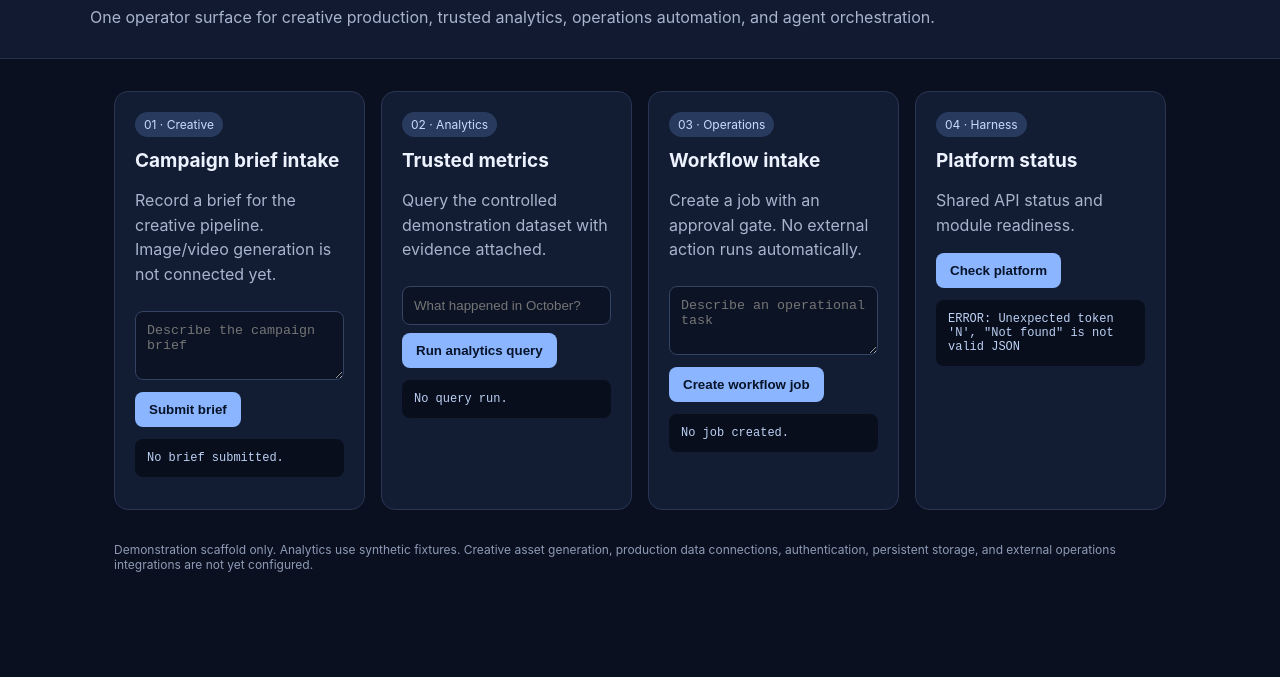
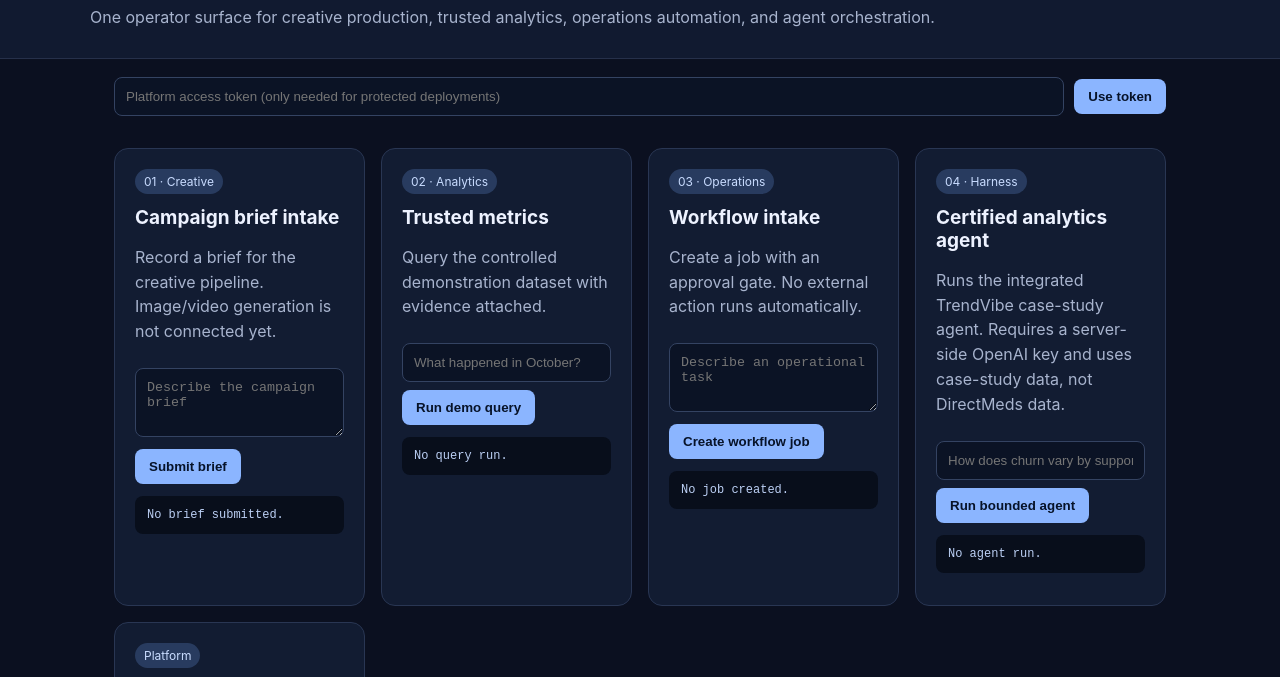
Before and after one commit to kelbrictech/customer-retention-diagnostics, a website: page directmeds-platform/public/index.html in a window 1280 px wide. Shown: the part 103-780 px from the top of the page. Drawn offline with Linux system fonts and the light colour scheme; no server answers.

Commit message:
Add access token support and integrated analytics agent UI

```diff
--- a/directmeds-platform/public/index.html
+++ b/directmeds-platform/public/index.html
@@ -14,25 +14,31 @@ textarea,input{width:100%;background:#0b1325;color:#fff;border:1px solid #344362
 button{background:#8bb5ff;color:#071329;border:0;border-radius:8px;padding:10px 14px;font-weight:700;cursor:pointer}
 pre{white-space:pre-wrap;overflow-wrap:anywhere;background:#080e1b;padding:12px;border-radius:8px;color:#bcd0f5;font-size:12px}
 footer{max-width:1100px;margin:32px auto;padding:0 24px 32px;color:#8e9bb6;font-size:12px}
+.auth{max-width:1100px;margin:18px auto 0;padding:0 24px;display:grid;grid-template-columns:1fr auto;gap:10px;align-items:center}
+.auth input{margin:0}.auth button{white-space:nowrap}
 </style>
 </head>
 <body>
 <header><div class="eyebrow">Engineering demonstration · synthetic data mode</div><h1>DirectMeds AI Production Platform</h1><div class="muted">One operator surface for creative production, trusted analytics, operations automation, and agent orchestration.</div></header>
+<div class="auth"><input id="accessToken" type="password" autocomplete="off" placeholder="Platform access token (only needed for protected deployments)"><button onclick="saveToken()">Use token</button></div>
 <main>
 <div class="grid">
 <section class="card"><span class="tag">01 · Creative</span><h2>Campaign brief intake</h2><p class="muted">Record a brief for the creative pipeline. Image/video generation is not connected yet.</p><textarea id="brief" rows="3" placeholder="Describe the campaign brief"></textarea><button onclick="submitBrief()">Submit brief</button><pre id="creativeOut">No brief submitted.</pre></section>
-<section class="card"><span class="tag">02 · Analytics</span><h2>Trusted metrics</h2><p class="muted">Query the controlled demonstration dataset with evidence attached.</p><input id="question" placeholder="What happened in October?"><button onclick="askAnalytics()">Run analytics query</button><pre id="analyticsOut">No query run.</pre></section>
+<section class="card"><span class="tag">02 · Analytics</span><h2>Trusted metrics</h2><p class="muted">Query the controlled demonstration dataset with evidence attached.</p><input id="question" placeholder="What happened in October?"><button onclick="askAnalytics()">Run demo query</button><pre id="analyticsOut">No query run.</pre></section>
 <section class="card"><span class="tag">03 · Operations</span><h2>Workflow intake</h2><p class="muted">Create a job with an approval gate. No external action runs automatically.</p><textarea id="request" rows="3" placeholder="Describe an operational task"></textarea><button onclick="createJob()">Create workflow job</button><pre id="opsOut">No job created.</pre></section>
-<section class="card"><span class="tag">04 · Harness</span><h2>Platform status</h2><p class="muted">Shared API status and module readiness.</p><button onclick="loadHealth()">Check platform</button><pre id="healthOut">Checking platform status…</pre></section>
+<section class="card"><span class="tag">04 · Harness</span><h2>Certified analytics agent</h2><p class="muted">Runs the integrated TrendVibe case-study agent. Requires a server-side OpenAI key and uses case-study data, not DirectMeds data.</p><input id="agentQuestion" placeholder="How does churn vary by support tickets?"><button onclick="runAgent()">Run bounded agent</button><pre id="agentOut">No agent run.</pre></section>
+<section class="card"><span class="tag">Platform</span><h2>Service status</h2><p class="muted">API status and configured protections.</p><button onclick="loadHealth()">Check platform</button><pre id="healthOut">Checking platform status…</pre></section>
 </div>
 </main>
-<footer>Demonstration scaffold only. Analytics use synthetic fixtures. Creative asset generation, production data connections, authentication, persistent storage, and external operations integrations are not yet configured.</footer>
+<footer>Demonstration scaffold. Analytics are synthetic/case-study fixtures. No DirectMeds production data, clinical data, creative asset generation, or external operations connector is configured. Never enter patient information.</footer>
 <script>
-async function call(path,body){const r=await fetch(path,{method:body?"POST":"GET",headers:{"content-type":"application/json"},body:body?JSON.stringify(body):undefined});const data=await r.json();if(!r.ok)throw Error(data.error||r.statusText);return data}
+function saveToken(){const value=document.getElementById("accessToken").value.trim();if(value)sessionStorage.setItem("platformAccessToken",value);else sessionStorage.removeItem("platformAccessToken");document.getElementById("accessToken").value="";loadHealth()}
+async function call(path,body){const token=sessionStorage.getItem("platformAccessToken");const headers={"content-type":"application/json"};if(token)headers.authorization="Bearer "+token;const r=await fetch(path,{method:body?"POST":"GET",headers,body:body?JSON.stringify(body):undefined});const data=await r.json();if(!r.ok)throw Error(data.error||r.statusText);return data}
 async function show(id,fn){const el=document.getElementById(id);el.textContent="Working…";try{el.textContent=JSON.stringify(await fn(),null,2)}catch(e){el.textContent="ERROR: "+e.message}}
 function submitBrief(){show("creativeOut",()=>call("/api/creative/briefs",{brief:document.getElementById("brief").value}))}
 function askAnalytics(){show("analyticsOut",()=>call("/api/analytics/query",{question:document.getElementById("question").value}))}
 function createJob(){show("opsOut",()=>call("/api/operations/jobs",{request:document.getElementById("request").value}))}
+function runAgent(){show("agentOut",()=>call("/api/analytics/agent",{question:document.getElementById("agentQuestion").value}))}
 function loadHealth(){show("healthOut",()=>call("/health"))}
 loadHealth();
 </script>
```
